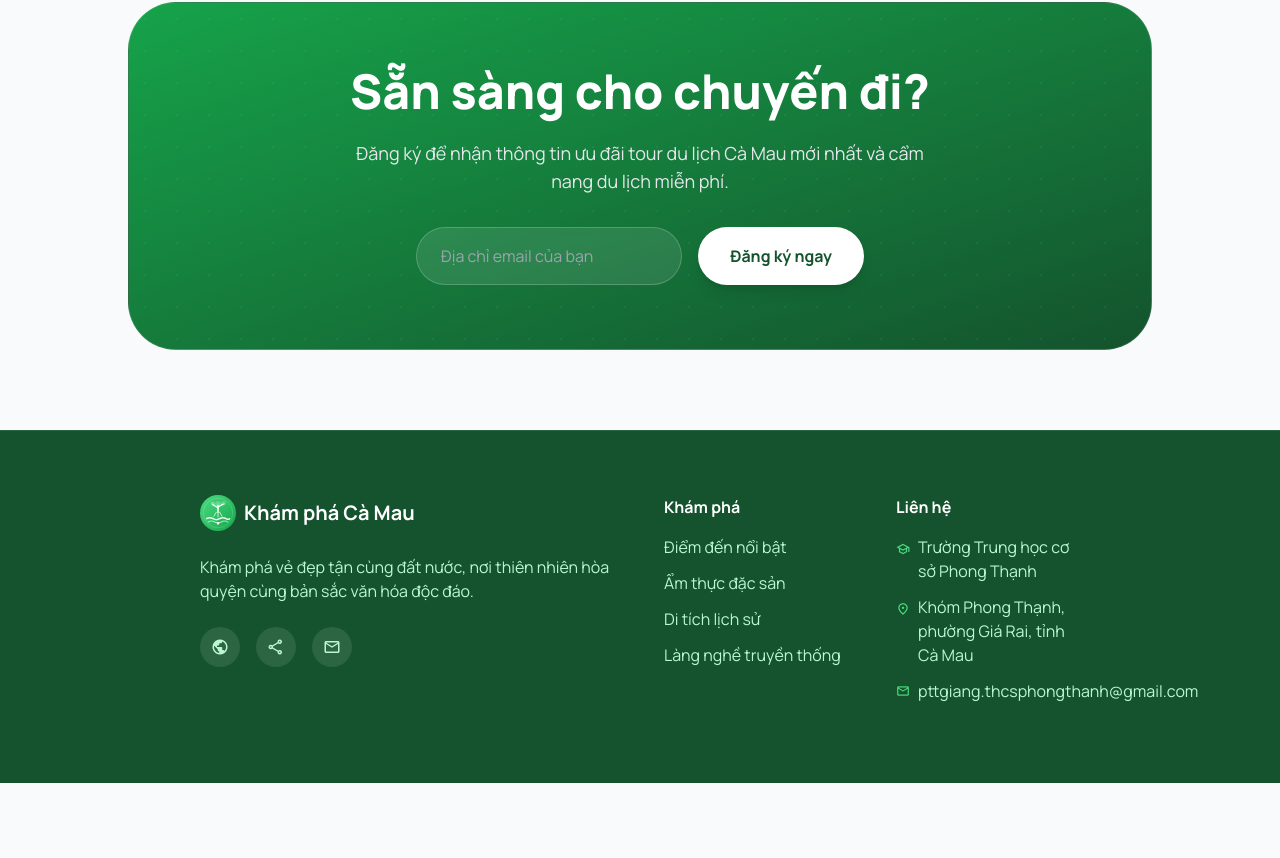
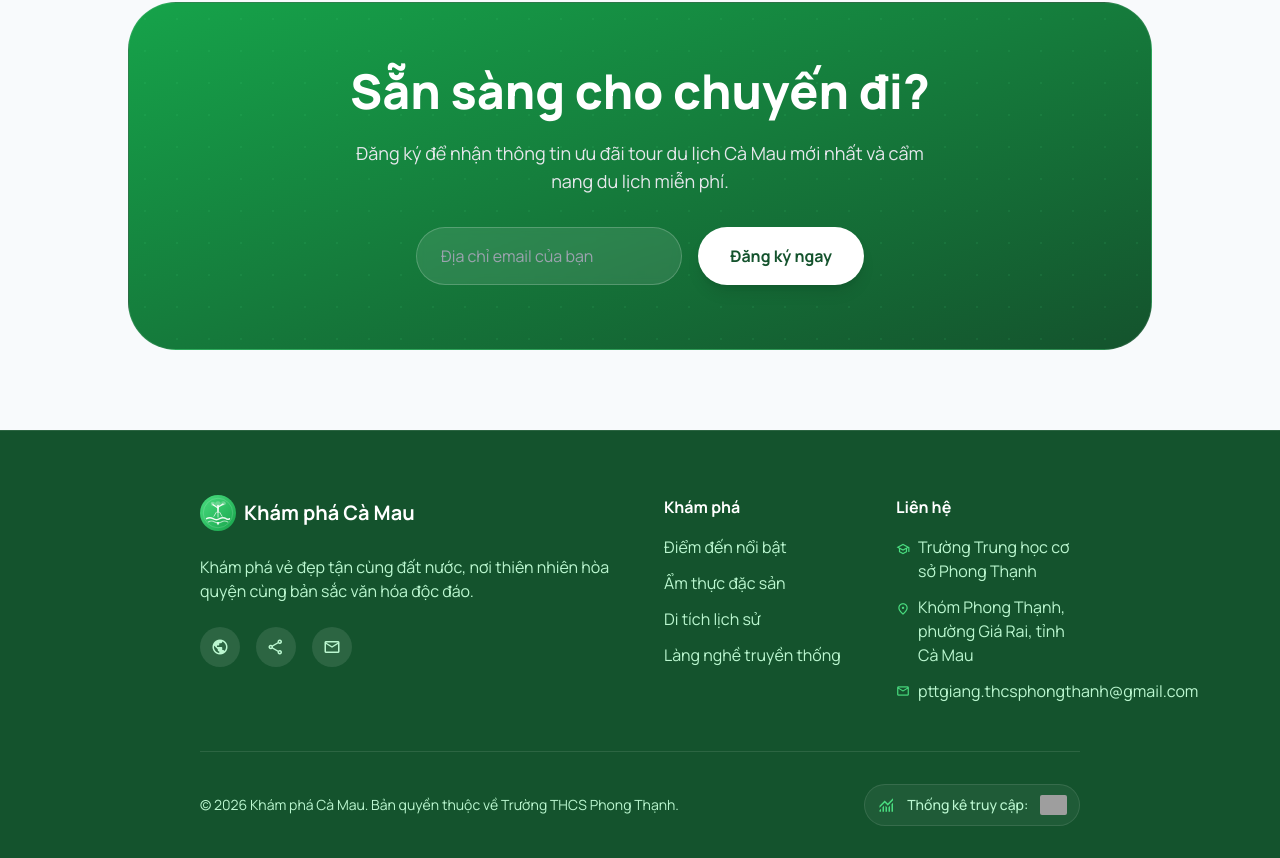
Before and after one commit to lenhudangthcspthanhb-del/tinh-hoa-van-hoa-ca-mau, a React (Vite) app: page / in a window 1280 px wide. Shown: the part 2643-3501 px from the top of the page. Before the commit the page ends 3426 px from the top, so only its background shows below. Built offline with nearby package versions, Linux system fonts and the light colour scheme; grey boxes are pictures that could not be loaded.

Commit message:
fix: resolve sitemap syntax, add CNAME and visitor badge

```diff
--- a/src/components/Footer.jsx
+++ b/src/components/Footer.jsx
@@ -146,7 +146,19 @@ export default function Footer() {
           </div>
         </div>
 
-
+        {/* Bản quyền & Thống kê */}
+        <div className="border-t border-white/10 pt-8 mt-4 flex flex-col md:flex-row items-center justify-between text-green-200 text-sm">
+          <p>© {new Date().getFullYear()} Khám phá Cà Mau. Bản quyền thuộc về Trường THCS Phong Thạnh.</p>
+          <div className="flex items-center gap-3 mt-4 md:mt-0 bg-white/5 py-1.5 px-3 rounded-full border border-white/10 hover:bg-white/10 transition-colors">
+            <span className="material-symbols-outlined text-lg text-[#4ade80]">monitoring</span>
+            <span className="font-medium">Thống kê truy cập:</span>
+            <img
+              src="https://api.visitorbadge.io/api/visitors?path=https%3A%2F%2Fkhamphacamau.com&label=L%C6%B0%E1%BB%A3t%20xem&labelColor=%23064e3b&countColor=%2316a34a&style=flat-square"
+              alt="Visitor Count"
+              className="h-5 rounded-sm"
+            />
+          </div>
+        </div>
       </div>
     </footer>
   )
```
Also changed, not shown: 1 other file (tests, documents, lock files or other folders).
